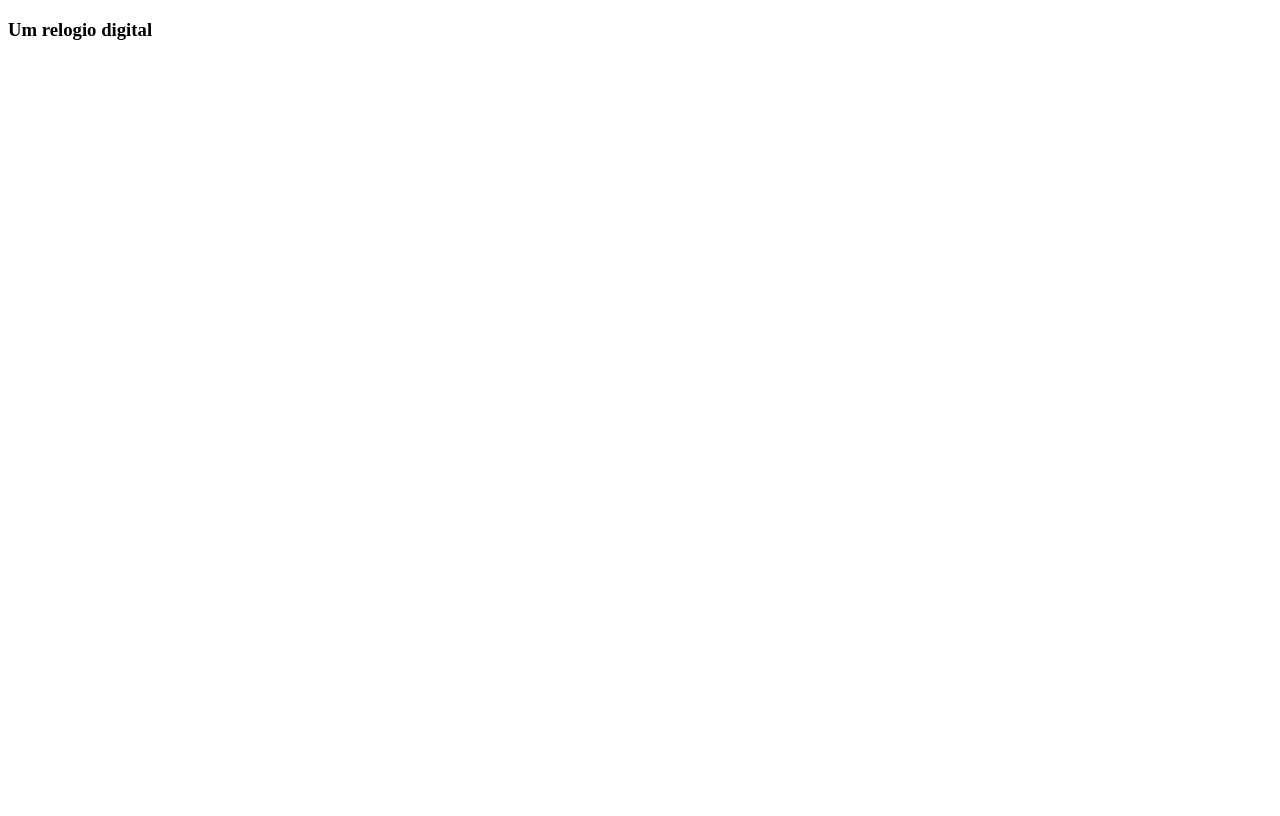
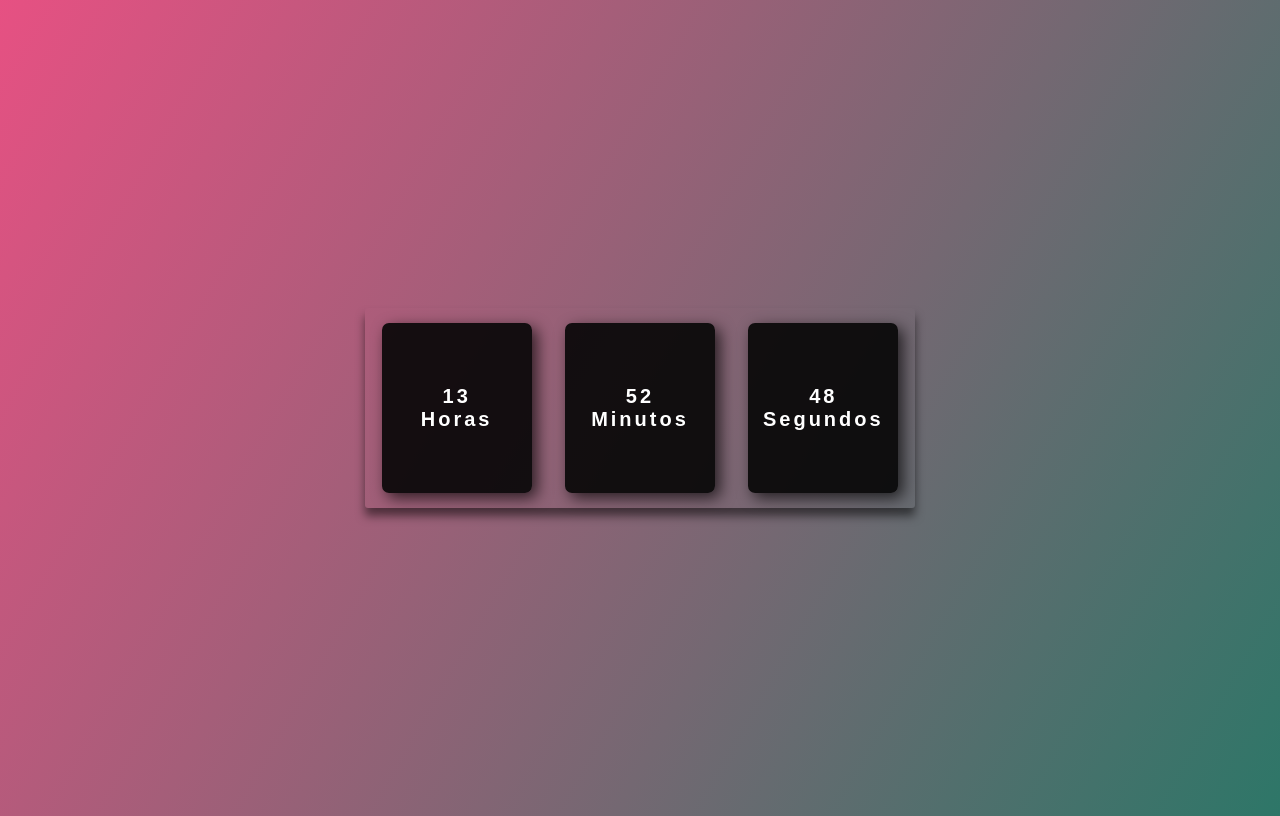
Before and after one commit to Ticianebarros/Relogio, a plain HTML site: page arquivos/index.html in a window 1280 px wide. Drawn offline with Linux system fonts and the light colour scheme; a web font is replaced by a local one.

Commit message:
códigos feitos

```diff
--- a/arquivos/css/style.css
+++ b/arquivos/css/style.css
@@ -0,0 +1,51 @@
+@import url('https://fonts.googleapis.com/css2?family=Pathway+Extreme:wght@100&display=swap');
+
+* {
+    margin:0
+    pedding:0;
+    font-family: 'Pathway Extreme', sans-serif;
+}
+
+body {
+    height: 100vh;
+    background: linear-gradient(120deg, #e2316cd8, #0b604fdb);
+    display: flex;
+    align-items: center;
+    justify-content: center;
+}
+
+
+.relogio {
+    display: flex;
+    align-items: center;
+    justify-content: space-around;
+    height: 200px;
+    width: 550px;
+    background: transparent;
+    border-radius: 3px;
+    box-shadow: 0px 8px 10px rgba(0, 0, 0, 0.5);
+}
+
+.relogio div{
+    height: 170px;
+    width: 150px;
+    display: flex;
+    flex-direction: column;
+    align-items: center;
+    justify-content: center;
+    /* font-size: 60px; */
+    color: #fff;
+    background: rgba(5, 5, 5, 0.9);
+    box-shadow: 5px 5px 15px rgba(0, 0, 0, 0.7);
+    border-radius: 7px;
+    letter-spacing: 3px;
+}
+
+.relogio span{
+    font-weight: bolder;
+    font-size: 20px;
+}
+
+.relogio span.tempo {
+    font-size: 10px;
+}
--- a/arquivos/index.html
+++ b/arquivos/index.html
@@ -3,9 +3,30 @@
 <head>
     <meta charset="UTF-8">
     <meta name="viewport" content="width=device-width, initial-scale=1.0">
+    <link rel="stylesheet" href="css/style.css">
     <title>Relógio &T</title>
 </head>
 <body>
-    <h3>Um relogio digital</h3>
+    <!-- <h1>Um relógio digital</h1> -->
+    <div class="relogio">
+
+        <div>
+            <span id="horas">00</span>
+            <span id="tempo">Horas</span>
+        </div>
+
+
+        <div class="relogio">
+            <span id="minutos">00</span>
+            <span id="tempo">Minutos</span>
+        </div>
+
+        <div class="relogio">
+            <span id="segundos">00</span>
+            <span id="tempo">Segundos</span>
+        </div>
+    </div>
+
+    <script src="js/script.js"></script>
 </body>
 </html>
--- a/arquivos/js/script.js
+++ b/arquivos/js/script.js
@@ -0,0 +1,18 @@
+const horas = document.getElementById('horas');
+const minutos = document.getElementById('minutos');
+const segundos = document.getElementById('segundos');
+
+const relogio = setInterval(function time(){
+    let dateToday = new Date();
+    let hr = dateToday.getHours();
+    let min = dateToday.getMinutes();
+    let seg = dateToday.getSeconds();
+
+    if(hr < 10) hr = '0' + hr;
+    if(min < 10) min = '0' + min;
+    if(seg < 10) seg = '0' + seg;
+
+    horas.textContent = hr;
+    minutos.textContent = min;
+    segundos.textContent = seg;
+})
```
